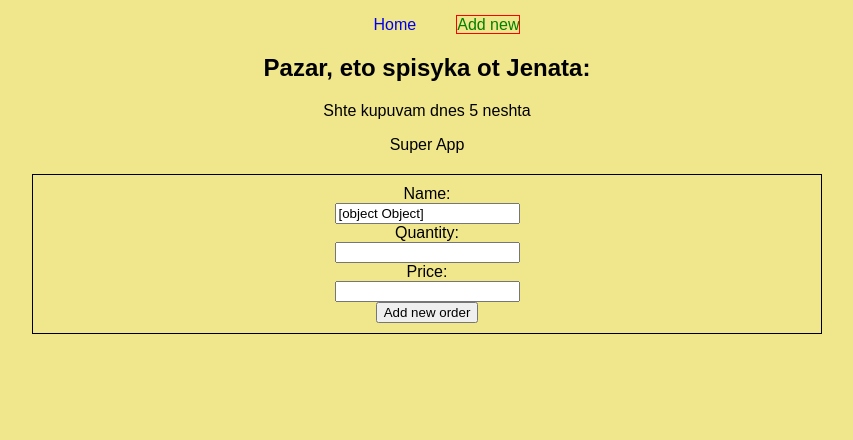
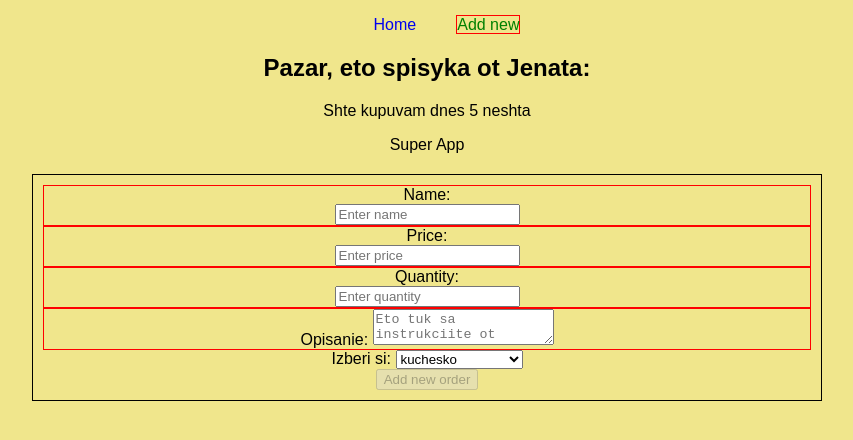
Before and after one commit to nikolaytomitov/react-course, a React app: page /add-new in a window 1280 px wide. Shown: the top 440 px of the page, without its empty margins (213-1066 px from the left). Built offline with nearby package versions, Linux system fonts and the light colour scheme.

Commit message:
lecture9

```diff
--- /dev/null
+++ b/src/components/Input/Input.css
@@ -0,0 +1,3 @@
+.Invalid {
+    border: 1px solid red;
+}
--- a/src/components/Input/Input.js
+++ b/src/components/Input/Input.js
@@ -1,10 +1,28 @@
 import React from 'react';
+import styles from './Input.css'
 
 const input = (props) => {
+    let component = <input {...props.options} onChange={props.changeHandler} />;
+    if (props.componentType === 'textarea') {
+        component = <textarea {...props.options} onChange={props.changeHandler} />;
+    }
+    if (props.componentType === 'select') {
+        component = (
+            <select
+                value={props.value}
+                onChange={props.changeHandler}>
+                {props.options.selectOptions.map(option => <option key={option.value} value={option.value}> {option.title} </option>)}
+            </select >);
+    }
+
+    let classes = [];
+    if (!props.isOK) {
+        classes.push(styles.Invalid);
+    }
     return (
-        <div>
+        <div className={classes}>
             <label> {props.label}: </label>
-            <input {...props} />
+            {component}
         </div>
     )
 }
--- a/src/components/NewOrder/NewOrder.js
+++ b/src/components/NewOrder/NewOrder.js
@@ -5,53 +5,132 @@ import axios from 'axios';
 
 export default class NewOrder extends Component {
     state = {
+        formData: {
             name: {
                 label: 'Name',
+                componentType: 'input',
                 options: {
                     placeholder: 'Enter name',
                     type: 'text'
                 },
-            value: ''
+                constraints: {
+                    required: true
+                },
+                value: '',
+                isOK: false
             },
             price: {
                 label: 'Price',
+                componentType: 'input',
                 options: {
                     placeholder: 'Enter price',
                     type: 'number'
                 },
-            value: 0
+                constraints: {
+                    required: true
+                },
+                value: 0,
+                isOK: false
             },
             quantity: {
                 label: 'Quantity',
+                componentType: 'input',
                 options: {
                     placeholder: 'Enter quantity',
                     type: 'number'
                 },
-            value: 0
+                constraints: {
+                    required: true,
+                    minValue: 5
+                },
+                value: 0,
+                isOK: false
+            },
+            opisanie: {
+                label: 'Opisanie',
+                componentType: 'textarea',
+                options: {
+                    placeholder: 'Eto tuk sa instrukciite ot jenata',
+                },
+                constraints: {},
+                value: '',
+                isOK: false
+            },
+            otKvoMeso: {
+                label: 'Izberi si',
+                componentType: 'select',
+                options: {
+                    selectOptions: [
+                        { title: 'konsko', value: '3' },
+                        { title: 'magareshko', value: '5' },
+                        { title: 'kuchesko', value: '13' },
+                        { title: 'teleshko', value: '21' },
+                        { title: 'svinq - mini prase', value: '4' },
+                    ]
+                },
+                constraints: {},
+                value: '13',
+                isOK: true
+            },
         }
     }
 
-    addSudjuk = (order) => {
+    addSudjuk = () => {
+        let order = {};
+        Object.keys(this.state.formData)
+            .forEach(key => order[key] = this.state.formData[key].value);
         axios.post('/sudjuci.json', order)
             .then(response => {
-                this.props.history.goBack();
+                this.props.history.replace('/');
             });
     }
 
-    changeHandler = (event) => {
+    validate(newField) {
+        newField.isOK = true;
+
+        if (newField.constraints.required) {
+            newField.isOK = newField.isOK && newField.value.trim().length > 0;
+        }
+
+        if (newField.constraints.minValue) {
+            newField.isOK = newField.isOK && (+newField.value > newField.constraints.minValue);
+        }
+    }
+
+    isFormValid = () => {
+        return Object.keys(this.state.formData)
+            .every(key => this.state.formData[key].isOK);
+    }
+
+    changeHandler = (key, event) => {
+        const newFormData = { ...this.state.formData };
+        const newField = { ...newFormData[key] };
+        newField.value = event.target.value;
+        newFormData[key] = newField;
+
+        this.validate(newField);
+
         this.setState({
-            [event.target.name]: event.target.value
+            formData: newFormData
         });
     }
 
     render() {
         return (
             <div className={classes.NewOrder}>
-                <Input label='Name' name='name' value={this.state.name} placeholder="Enter name" type='text' changeHandler={this.changeHandler} />
-                <Input label='Quantity' name='quantity' value={this.state.quantity} type='number' changeHandler={this.changeHandler} />
-                <Input label='Price' name='price' value={this.state.price} type='number' changeHandler={this.changeHandler} />
+                {
+                    Object.keys(this.state.formData).map((key) => {
+                        return (
+                            <Input
+                                key={key}
+                                changeHandler={(event) => this.changeHandler(key, event)}
+                                {...this.state.formData[key]}
+                            />
+                        );
+                    })
+                }
 
-                <button onClick={() => this.addSudjuk({ ...this.state })}> Add new order </button>
+                <button disabled={!this.isFormValid()} onClick={() => this.addSudjuk()}> Add new order </button>
             </ div>
         );
     }
--- a/src/components/Orders/Orders.js
+++ b/src/components/Orders/Orders.js
@@ -1,4 +1,4 @@
-import React, { Component, Fragment } from 'react';
+import React, { Component } from 'react';
 import { Link } from 'react-router-dom';
 import Order from './Order';
 import axios from 'axios';
@@ -39,10 +39,6 @@ class Orders extends Component {
         });
     }
 
-
-    componentDidMount() {
-        console.log('@Orders@ componentDidMount');
-    }
 
     shouldComponentUpdate(nextProps, nextState) {
         console.log('@Orders@ shouldComponentUpdate')
--- a/src/containers/App.js
+++ b/src/containers/App.js
@@ -1,6 +1,6 @@
 import React, { Component } from 'react';
 import Header from '../components/Header/Header';
-import Footer from '../components/Footer/Footer';
+// import Footer from '../components/Footer/Footer';
 import Orders from '../components/Orders/Orders';
 import NewOrder from '../components/NewOrder/NewOrder';
 import OrderDetail from '../components/OrderDetail/OrderDetail';
```
Lines whose indentation alone changed are shown as unchanged.
